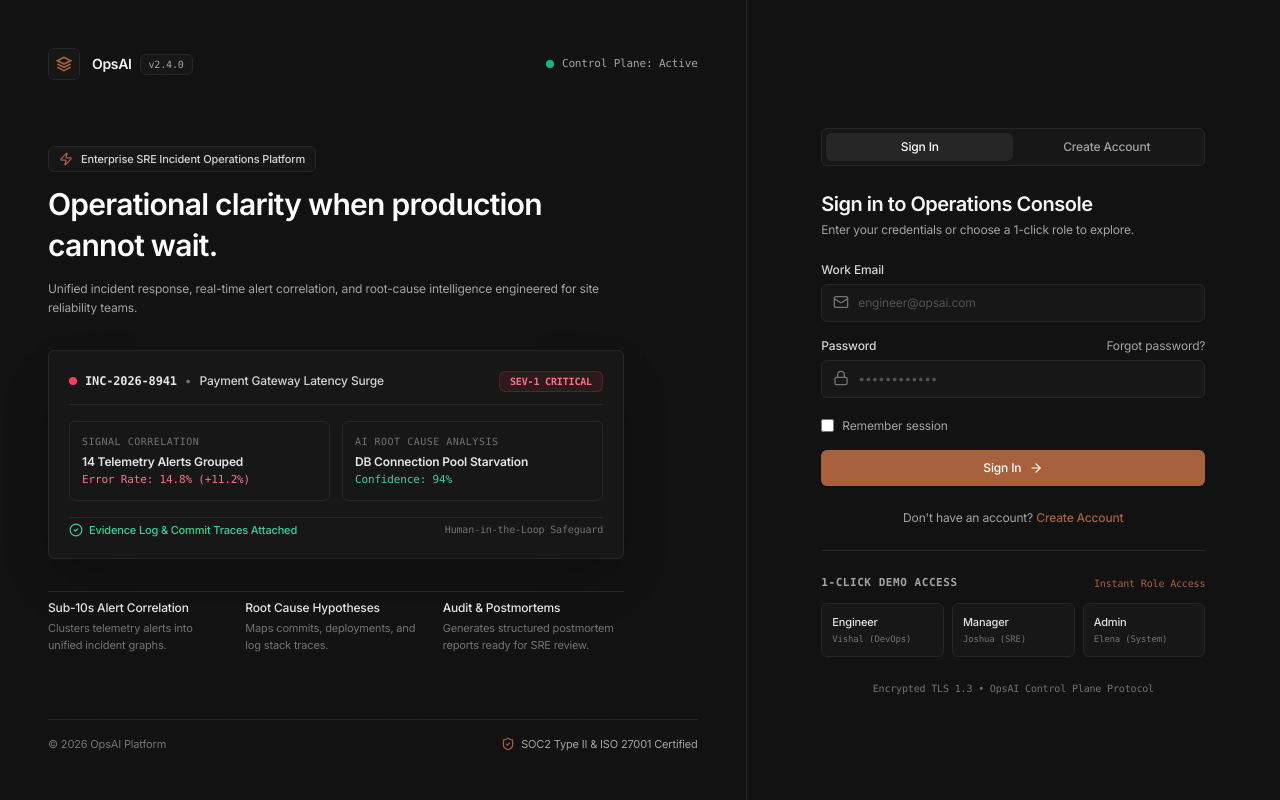
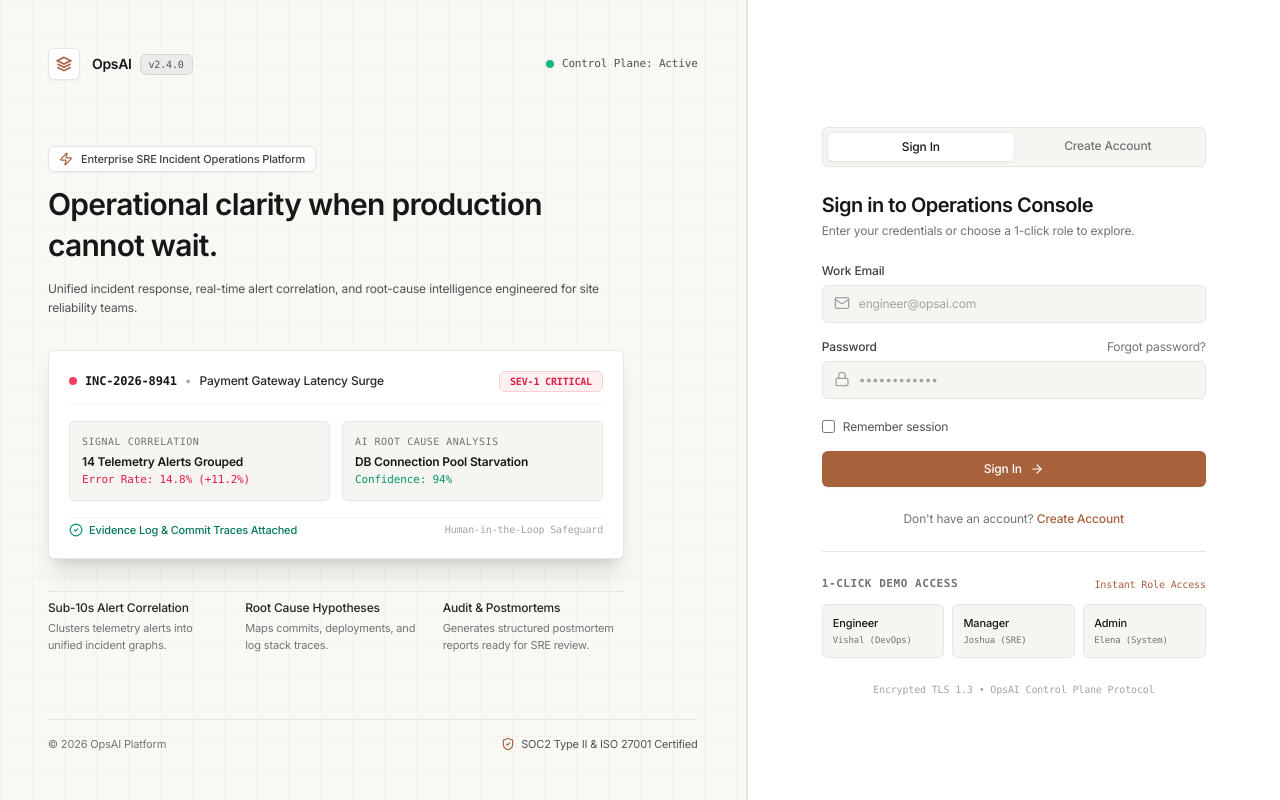
Before and after one commit to Suhirdha24/AI-Incident-Management-Platform, a Next.js app in the folder apps/web/: page /login in a window 1280 px wide. Built offline with nearby package versions, Linux system fonts and the light colour scheme; no server answers.

Commit message:
style(web): transition platform default to Light Mode with warm off-white palette

```diff
--- a/apps/web/src/app/layout.tsx
+++ b/apps/web/src/app/layout.tsx
@@ -17,11 +17,11 @@ export const metadata = {
 
 export default function RootLayout({ children }: { children: React.ReactNode }) {
   return (
-    <html lang="en" className={`dark ${inter.variable}`}>
-      <body className={`${inter.className} antialiased selection:bg-zinc-800 selection:text-zinc-100`}>
+    <html lang="en" className={`${inter.variable}`}>
+      <body className={`${inter.className} antialiased selection:bg-neutral-200 selection:text-neutral-900 bg-[#F7F5F1] text-neutral-900`}>
         <AuthProvider>
           <AppLayout>{children}</AppLayout>
-          <Toaster position="top-right" theme="dark" richColors />
+          <Toaster position="top-right" theme="light" richColors />
         </AuthProvider>
       </body>
     </html>
--- a/apps/web/src/app/login/page.tsx
+++ b/apps/web/src/app/login/page.tsx
@@ -39,28 +39,28 @@ export default function LoginPage() {
   };
 
   return (
-    <div className="min-h-screen grid grid-cols-1 lg:grid-cols-12 bg-[#121212] text-neutral-100 font-sans selection:bg-neutral-800 selection:text-neutral-100">
+    <div className="min-h-screen grid grid-cols-1 lg:grid-cols-12 bg-[#F7F5F1] text-neutral-900 font-sans selection:bg-neutral-200 selection:text-neutral-900">
       {/* LEFT VISUAL PANEL (7 Cols on LG) */}
-      <div className="relative hidden lg:flex lg:col-span-7 flex-col justify-between p-12 bg-[#121212] border-r border-neutral-800">
+      <div className="relative hidden lg:flex lg:col-span-7 flex-col justify-between p-12 bg-[#FAF8F5] border-r border-neutral-200">
         {/* Subtle grid background */}
-        <div className="absolute inset-0 bg-tech-grid opacity-25 pointer-events-none" />
+        <div className="absolute inset-0 bg-tech-grid opacity-60 pointer-events-none" />
 
         {/* Brand Header */}
         <div className="relative z-10 flex items-center justify-between">
           <div className="flex items-center space-x-3">
-            <div className="w-8 h-8 rounded bg-neutral-900 border border-neutral-800 flex items-center justify-center">
+            <div className="w-8 h-8 rounded bg-white border border-neutral-200 shadow-sm flex items-center justify-center">
               <svg className="w-4 h-4 text-terracotta-500" viewBox="0 0 24 24" fill="none" stroke="currentColor" strokeWidth="2.5">
                 <path d="M12 2L2 7l10 5 10-5-10-5zM2 17l10 5 10-5M2 12l10 5 10-5" />
               </svg>
             </div>
             <div className="flex items-center space-x-2">
-              <span className="font-semibold text-sm text-neutral-100 tracking-tight">OpsAI</span>
-              <span className="text-[10px] font-mono px-2 py-0.5 rounded bg-neutral-900 text-neutral-400 border border-neutral-800">
+              <span className="font-semibold text-sm text-neutral-900 tracking-tight">OpsAI</span>
+              <span className="text-[10px] font-mono px-2 py-0.5 rounded bg-neutral-200/70 text-neutral-600 border border-neutral-300">
                 v2.4.0
               </span>
             </div>
           </div>
-          <div className="flex items-center space-x-2 text-xs text-neutral-400">
+          <div className="flex items-center space-x-2 text-xs text-neutral-600">
             <span className="inline-block w-2 h-2 rounded-full bg-emerald-500 animate-pulse" />
             <span className="font-mono text-[11px]">Control Plane: Active</span>
           </div>
@@ -69,151 +69,150 @@ export default function LoginPage() {
         {/* Hero & Live Incident Card */}
         <div className="relative z-10 my-auto py-8 space-y-8 max-w-xl">
           <div className="space-y-3">
-            <div className="inline-flex items-center space-x-2 px-2.5 py-1 rounded bg-neutral-900 border border-neutral-800 text-[11px] font-medium text-neutral-300">
+            <div className="inline-flex items-center space-x-2 px-2.5 py-1 rounded bg-white border border-neutral-200 text-[11px] font-medium text-neutral-700 shadow-sm">
               <Zap className="w-3.5 h-3.5 text-terracotta-500" />
               <span>Enterprise SRE Incident Operations Platform</span>
             </div>
-            <h2 className="text-3xl font-semibold tracking-tight text-white leading-snug">
+            <h2 className="text-3xl font-semibold tracking-tight text-neutral-900 leading-snug">
               Operational clarity when production cannot wait.
             </h2>
-            <p className="text-xs text-neutral-400 leading-relaxed">
+            <p className="text-xs text-neutral-600 leading-relaxed">
               Unified incident response, real-time alert correlation, and root-cause intelligence engineered for site reliability teams.
             </p>
           </div>
 
           {/* REALISTIC TELEMETRY INCIDENT CARD */}
-          <div className="rounded bg-neutral-900 border border-neutral-800 p-5 shadow-2xl space-y-4">
-            <div className="flex items-center justify-between border-b border-neutral-800 pb-3">
+          <div className="rounded bg-white border border-neutral-200 p-5 shadow-xl space-y-4">
+            <div className="flex items-center justify-between border-b border-neutral-100 pb-3">
               <div className="flex items-center space-x-2">
                 <span className="w-2 h-2 rounded-full bg-rose-500 animate-ping" />
-                <span className="text-xs font-mono font-semibold text-neutral-200">INC-2026-8941</span>
-                <span className="text-xs text-neutral-500">•</span>
-                <span className="text-xs font-medium text-neutral-300">Payment Gateway Latency Surge</span>
+                <span className="text-xs font-mono font-semibold text-neutral-900">INC-2026-8941</span>
+                <span className="text-xs text-neutral-400">•</span>
+                <span className="text-xs font-medium text-neutral-800">Payment Gateway Latency Surge</span>
               </div>
-              <span className="px-2.5 py-0.5 rounded text-[10px] font-mono font-semibold bg-rose-500/10 text-rose-400 border border-rose-500/20 whitespace-nowrap">
+              <span className="px-2.5 py-0.5 rounded text-[10px] font-mono font-semibold bg-rose-50 text-rose-600 border border-rose-200 whitespace-nowrap">
                 SEV-1 CRITICAL
               </span>
             </div>
 
             <div className="grid grid-cols-2 gap-3 text-xs">
-              <div className="p-3 rounded bg-[#171717] border border-neutral-800">
+              <div className="p-3 rounded bg-[#F7F5F1] border border-neutral-200">
                 <span className="text-[10px] font-mono text-neutral-500 uppercase tracking-wider block">Signal Correlation</span>
-                <span className="text-xs font-semibold text-neutral-200 mt-1 block">14 Telemetry Alerts Grouped</span>
-                <span className="text-[11px] text-rose-400 mt-0.5 block font-mono">Error Rate: 14.8% (+11.2%)</span>
+                <span className="text-xs font-semibold text-neutral-900 mt-1 block">14 Telemetry Alerts Grouped</span>
+                <span className="text-[11px] text-rose-600 mt-0.5 block font-mono">Error Rate: 14.8% (+11.2%)</span>
               </div>
-              <div className="p-3 rounded bg-[#171717] border border-neutral-800">
+              <div className="p-3 rounded bg-[#F7F5F1] border border-neutral-200">
                 <span className="text-[10px] font-mono text-neutral-500 uppercase tracking-wider block">AI Root Cause Analysis</span>
-                <span className="text-xs font-semibold text-neutral-200 mt-1 block truncate">DB Connection Pool Starvation</span>
-                <span className="text-[11px] text-emerald-400 mt-0.5 block font-mono">Confidence: 94%</span>
+                <span className="text-xs font-semibold text-neutral-900 mt-1 block truncate">DB Connection Pool Starvation</span>
+                <span className="text-[11px] text-emerald-600 mt-0.5 block font-mono">Confidence: 94%</span>
               </div>
             </div>
 
-            <div className="pt-1 flex items-center justify-between text-[11px] text-neutral-400 border-t border-neutral-800">
-              <span className="flex items-center text-emerald-400 gap-1.5 font-medium">
-                <CheckCircle2 className="w-3.5 h-3.5" />
+            <div className="pt-1 flex items-center justify-between text-[11px] text-neutral-600 border-t border-neutral-100">
+              <span className="flex items-center text-emerald-700 gap-1.5 font-medium">
+                <CheckCircle2 className="w-3.5 h-3.5 text-emerald-600" />
                 Evidence Log & Commit Traces Attached
               </span>
-              <span className="text-neutral-500 font-mono text-[10px]">Human-in-the-Loop Safeguard</span>
+              <span className="text-neutral-400 font-mono text-[10px]">Human-in-the-Loop Safeguard</span>
             </div>
           </div>
 
-          <div className="grid grid-cols-3 gap-4 pt-2 border-t border-neutral-800">
+          <div className="grid grid-cols-3 gap-4 pt-2 border-t border-neutral-200">
             <div className="space-y-1">
-              <span className="text-xs font-medium text-neutral-200 block">Sub-10s Alert Correlation</span>
+              <span className="text-xs font-medium text-neutral-800 block">Sub-10s Alert Correlation</span>
               <p className="text-[11px] text-neutral-500">Clusters telemetry alerts into unified incident graphs.</p>
             </div>
             <div className="space-y-1">
-              <span className="text-xs font-medium text-neutral-200 block">Root Cause Hypotheses</span>
+              <span className="text-xs font-medium text-neutral-800 block">Root Cause Hypotheses</span>
               <p className="text-[11px] text-neutral-500">Maps commits, deployments, and log stack traces.</p>
             </div>
             <div className="space-y-1">
-              <span className="text-xs font-medium text-neutral-200 block">Audit & Postmortems</span>
+              <span className="text-xs font-medium text-neutral-800 block">Audit & Postmortems</span>
               <p className="text-[11px] text-neutral-500">Generates structured postmortem reports ready for SRE review.</p>
             </div>
           </div>
         </div>
 
         {/* Footer info */}
-        <div className="relative z-10 text-[11px] text-neutral-500 flex items-center justify-between border-t border-neutral-800 pt-4">
+        <div className="relative z-10 text-[11px] text-neutral-500 flex items-center justify-between border-t border-neutral-200 pt-4">
           <span>&copy; 2026 OpsAI Platform</span>
-          <span className="flex items-center gap-1.5 text-neutral-400">
+          <span className="flex items-center gap-1.5 text-neutral-600">
             <ShieldCheck className="w-3.5 h-3.5 text-terracotta-500" /> SOC2 Type II & ISO 27001 Certified
           </span>
         </div>
       </div>
 
       {/* RIGHT SIGN-IN FORM PANEL (5 Cols on LG) */}
-      <div className="lg:col-span-5 flex flex-col justify-center items-center p-6 sm:p-12 bg-[#121212]">
+      <div className="lg:col-span-5 flex flex-col justify-center items-center p-6 sm:p-12 bg-white border-l border-neutral-200">
         <div className="w-full max-w-sm space-y-6">
           {/* Mobile Brand Header */}
           <div className="lg:hidden flex items-center space-x-2.5 mb-2">
-            <div className="w-7 h-7 rounded bg-neutral-900 border border-neutral-800 flex items-center justify-center">
+            <div className="w-7 h-7 rounded bg-white border border-neutral-200 shadow-sm flex items-center justify-center">
               <svg className="w-4 h-4 text-terracotta-500" viewBox="0 0 24 24" fill="none" stroke="currentColor" strokeWidth="2.5">
                 <path d="M12 2L2 7l10 5 10-5-10-5zM2 17l10 5 10-5M2 12l10 5 10-5" />
               </svg>
             </div>
-            <span className="font-semibold text-base text-neutral-100 tracking-tight">OpsAI</span>
+            <span className="font-semibold text-base text-neutral-900 tracking-tight">OpsAI</span>
           </div>
 
           {/* TAB HEADER */}
-          <div className="flex rounded bg-neutral-900 border border-neutral-800 p-1">
+          <div className="flex rounded bg-[#F7F5F1] border border-neutral-200 p-1">
             <button
               type="button"
-              className="flex-1 py-1.5 text-center text-xs font-medium rounded bg-neutral-800 text-white shadow-sm"
+              className="flex-1 py-1.5 text-center text-xs font-medium rounded bg-white text-neutral-900 shadow-sm border border-neutral-200/80"
             >
               Sign In
             </button>
             <a
               href="/register"
-              className="flex-1 py-1.5 text-center text-xs font-medium rounded text-neutral-400 hover:text-neutral-200 transition-colors"
+              className="flex-1 py-1.5 text-center text-xs font-medium rounded text-neutral-500 hover:text-neutral-900 transition-colors"
             >
               Create Account
             </a>
           </div>
 
           <div>
-            <h2 className="text-xl font-semibold text-neutral-100 tracking-tight">Sign in to Operations Console</h2>
-            <p className="text-xs text-neutral-400 mt-1">Enter your credentials or choose a 1-click role to explore.</p>
+            <h2 className="text-xl font-semibold text-neutral-900 tracking-tight">Sign in to Operations Console</h2>
+            <p className="text-xs text-neutral-500 mt-1">Enter your credentials or choose a 1-click role to explore.</p>
           </div>
-
 
           <form onSubmit={handleSubmit} className="space-y-4">
             <div>
-              <label className="text-xs font-medium text-neutral-300 block mb-1.5">Work Email</label>
+              <label className="text-xs font-medium text-neutral-700 block mb-1.5">Work Email</label>
               <div className="relative">
-                <Mail className="w-4 h-4 text-neutral-500 absolute left-3 top-2.5" />
+                <Mail className="w-4 h-4 text-neutral-400 absolute left-3 top-2.5" />
                 <input
                   type="email"
                   required
                   value={email}
                   onChange={e => setEmail(e.target.value)}
                   placeholder="engineer@opsai.com"
-                  className="w-full bg-neutral-900 border border-neutral-800 text-neutral-100 text-xs rounded pl-9 pr-3.5 py-2.5 focus:outline-none focus:border-terracotta-500 transition-colors placeholder:text-neutral-600"
+                  className="w-full bg-[#F7F5F1] border border-neutral-200 text-neutral-900 text-xs rounded pl-9 pr-3.5 py-2.5 focus:outline-none focus:border-terracotta-500 transition-colors placeholder:text-neutral-400"
                 />
               </div>
             </div>
 
             <div>
               <div className="flex items-center justify-between mb-1.5">
-                <label className="text-xs font-medium text-neutral-300">Password</label>
-                <a href="#" className="text-xs text-neutral-400 hover:text-neutral-200 transition-colors">Forgot password?</a>
+                <label className="text-xs font-medium text-neutral-700">Password</label>
+                <a href="#" className="text-xs text-neutral-500 hover:text-neutral-800 transition-colors">Forgot password?</a>
               </div>
               <div className="relative">
-                <Lock className="w-4 h-4 text-neutral-500 absolute left-3 top-2.5" />
+                <Lock className="w-4 h-4 text-neutral-400 absolute left-3 top-2.5" />
                 <input
                   type="password"
                   required
                   value={password}
                   onChange={e => setPassword(e.target.value)}
                   placeholder="••••••••••••"
-                  className="w-full bg-neutral-900 border border-neutral-800 text-neutral-100 text-xs rounded pl-9 pr-3.5 py-2.5 focus:outline-none focus:border-terracotta-500 transition-colors placeholder:text-neutral-600"
+                  className="w-full bg-[#F7F5F1] border border-neutral-200 text-neutral-900 text-xs rounded pl-9 pr-3.5 py-2.5 focus:outline-none focus:border-terracotta-500 transition-colors placeholder:text-neutral-400"
                 />
               </div>
             </div>
 
             <div className="flex items-center justify-between text-xs pt-1">
-              <label className="flex items-center space-x-2 text-neutral-400 cursor-pointer">
-                <input type="checkbox" className="rounded bg-neutral-900 border-neutral-800 text-terracotta-500 focus:ring-0 accent-terracotta-500" />
+              <label className="flex items-center space-x-2 text-neutral-600 cursor-pointer">
+                <input type="checkbox" className="rounded bg-neutral-100 border-neutral-300 text-terracotta-500 focus:ring-0 accent-terracotta-500" />
                 <span>Remember session</span>
               </label>
             </div>
@@ -228,18 +227,17 @@ export default function LoginPage() {
             </button>
           </form>
 
-          <p className="text-xs text-center text-neutral-400">
+          <p className="text-xs text-center text-neutral-500">
             Don't have an account?{' '}
             <a href="/register" className="text-terracotta-500 hover:underline font-medium">
               Create Account
             </a>
           </p>
 
-
           {/* DEMO ACCOUNTS ACCELERATOR */}
-          <div className="pt-6 border-t border-neutral-800 space-y-3">
+          <div className="pt-6 border-t border-neutral-200 space-y-3">
             <div className="flex items-center justify-between">
-              <span className="text-[11px] font-mono font-semibold uppercase tracking-wider text-neutral-400">1-Click Demo Access</span>
+              <span className="text-[11px] font-mono font-semibold uppercase tracking-wider text-neutral-500">1-Click Demo Access</span>
               <span className="text-[10px] text-terracotta-500 font-mono">Instant Role Access</span>
             </div>
 
@@ -247,9 +245,9 @@ export default function LoginPage() {
               <button
                 type="button"
                 onClick={() => handleDemoLogin(UserRole.ENGINEER)}
-                className="p-2.5 rounded bg-neutral-900 hover:bg-neutral-800 border border-neutral-800 text-left transition-colors group"
+                className="p-2.5 rounded bg-[#F7F5F1] hover:bg-neutral-200/60 border border-neutral-200 text-left transition-colors group"
               >
-                <span className="text-[11px] font-medium text-neutral-200 block group-hover:text-white transition-colors">
+                <span className="text-[11px] font-medium text-neutral-900 block group-hover:text-terracotta-600 transition-colors">
                   Engineer
                 </span>
                 <span className="text-[9px] text-neutral-500 block font-mono mt-0.5">Vishal (DevOps)</span>
@@ -258,9 +256,9 @@ export default function LoginPage() {
               <button
                 type="button"
                 onClick={() => handleDemoLogin(UserRole.INCIDENT_MANAGER)}
-                className="p-2.5 rounded bg-neutral-900 hover:bg-neutral-800 border border-neutral-800 text-left transition-colors group"
+                className="p-2.5 rounded bg-[#F7F5F1] hover:bg-neutral-200/60 border border-neutral-200 text-left transition-colors group"
               >
-                <span className="text-[11px] font-medium text-neutral-200 block group-hover:text-white transition-colors truncate">
+                <span className="text-[11px] font-medium text-neutral-900 block group-hover:text-terracotta-600 transition-colors truncate">
                   Manager
                 </span>
                 <span className="text-[9px] text-neutral-500 block font-mono mt-0.5 truncate">Joshua (SRE)</span>
@@ -269,9 +267,9 @@ export default function LoginPage() {
               <button
                 type="button"
                 onClick={() => handleDemoLogin(UserRole.ADMIN)}
-                className="p-2.5 rounded bg-neutral-900 hover:bg-neutral-800 border border-neutral-800 text-left transition-colors group"
+                className="p-2.5 rounded bg-[#F7F5F1] hover:bg-neutral-200/60 border border-neutral-200 text-left transition-colors group"
               >
-                <span className="text-[11px] font-medium text-neutral-200 block group-hover:text-white transition-colors">
+                <span className="text-[11px] font-medium text-neutral-900 block group-hover:text-terracotta-600 transition-colors">
                   Admin
                 </span>
                 <span className="text-[9px] text-neutral-500 block font-mono mt-0.5">Elena (System)</span>
@@ -279,7 +277,7 @@ export default function LoginPage() {
             </div>
           </div>
 
-          <p className="text-[10px] text-center text-neutral-500 font-mono">
+          <p className="text-[10px] text-center text-neutral-400 font-mono">
             Encrypted TLS 1.3 • OpsAI Control Plane Protocol
           </p>
         </div>
--- a/apps/web/src/lib/authContext.tsx
+++ b/apps/web/src/lib/authContext.tsx
@@ -36,14 +36,15 @@ export function AuthProvider({ children }: { children: React.ReactNode }) {
   const pathname = usePathname();
 
   useEffect(() => {
-    // Theme initialization
-    const savedTheme = (localStorage.getItem('opsai_theme') as 'dark' | 'light') || 'dark';
+    // Theme initialization (Default Light Mode as per user request)
+    const savedTheme = (localStorage.getItem('opsai_theme') as 'dark' | 'light') || 'light';
     setTheme(savedTheme);
     if (savedTheme === 'dark') {
       document.documentElement.classList.add('dark');
     } else {
       document.documentElement.classList.remove('dark');
     }
+
 
     // Token & Auth check
     const savedToken = localStorage.getItem('opsai_token');
```
Also changed, not shown: apps/web/src/app/register/page.tsx (+47 -47 lines), apps/web/src/components/layout/AppLayout.tsx (+5 -5 lines).
